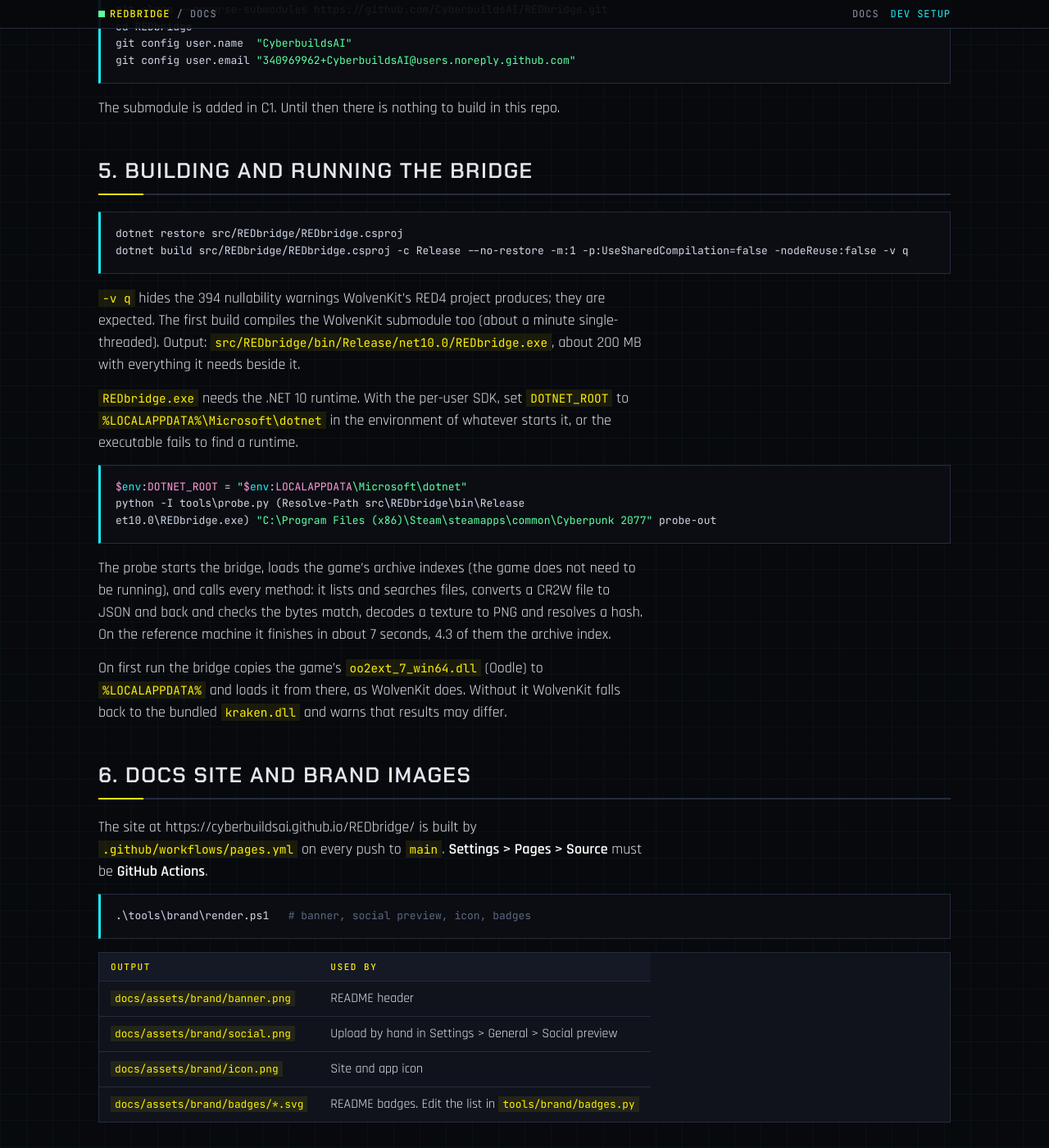
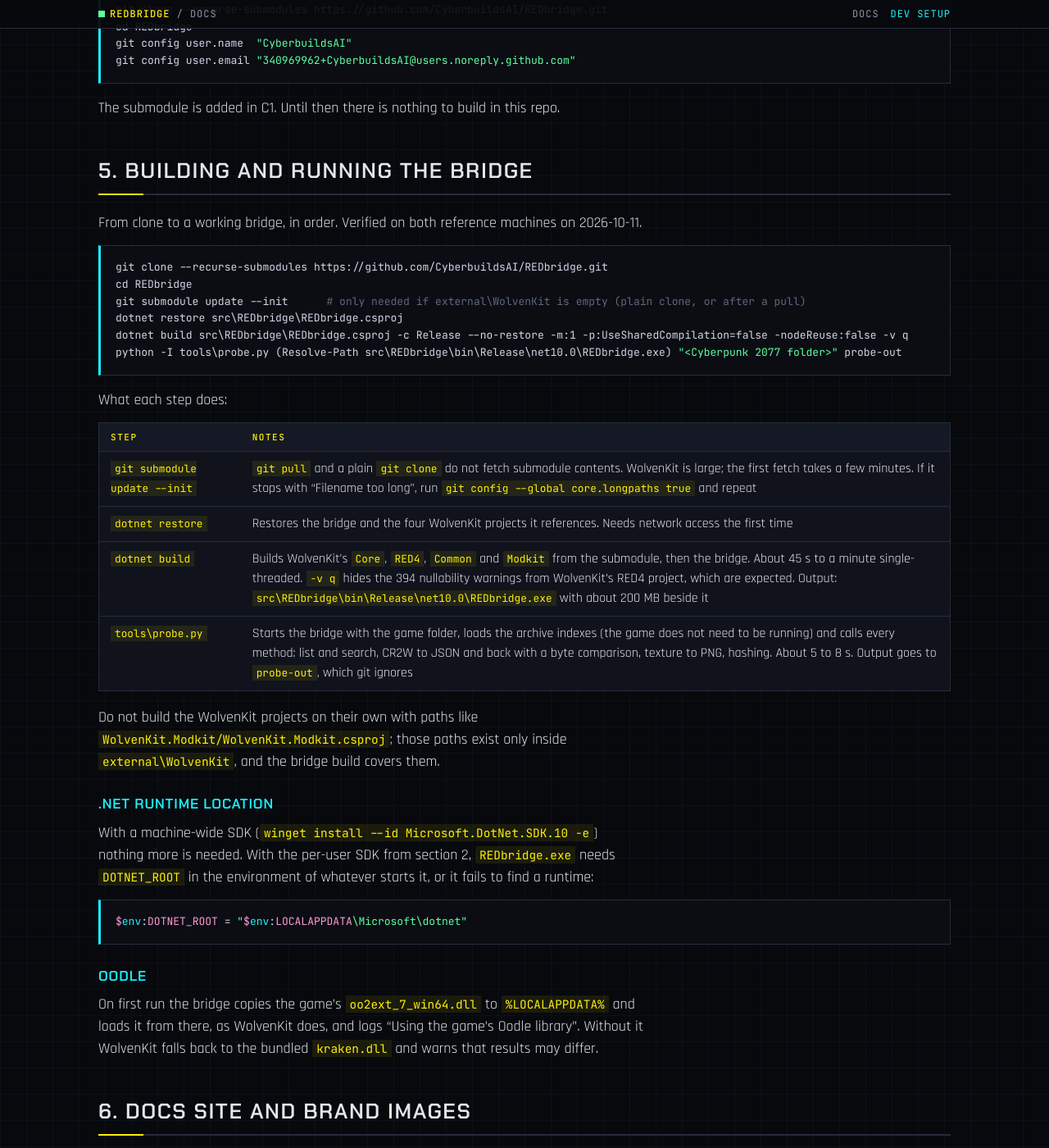
Before and after one commit to CyberbuildsAI/REDbridge, a Jekyll site: the page built from docs/dev-setup.md, in a window 1280 px wide and 1400 px high, scrolled down 3178 px. Shown: the whole window at 82% size. Built offline with Jekyll 4.4.1, drawn with Linux system fonts in a browser that asks for light colours; our own code applies the rules of GitHub Pages for plain Markdown files.

Commit message:
Document the build as one sequence from clone to probe
The steps as run on the second machine: clone with submodules, init the submodule after a pull, restore, build with the low-memory flags and quiet output, run the probe. Adds a Build section to the README.

Co-Authored-By: Claude Fable 5.1 <noreply@anthropic.com>
Claude-Session: https://claude.ai/code/session_01QkNW84wQneonKhZEnY9Ci9

````diff
--- a/docs/dev-setup.md
+++ b/docs/dev-setup.md
@@ -97,24 +97,39 @@ The submodule is added in C1. Until then there is nothing to build in this repo.
 
 ## 5. Building and running the bridge
 
+From clone to a working bridge, in order. Verified on both reference machines on 2026-10-11.
+
 ```powershell
-dotnet restore src/REDbridge/REDbridge.csproj
-dotnet build src/REDbridge/REDbridge.csproj -c Release --no-restore -m:1 -p:UseSharedCompilation=false -nodeReuse:false -v q
+git clone --recurse-submodules https://github.com/CyberbuildsAI/REDbridge.git
+cd REDbridge
+git submodule update --init      # only needed if external\WolvenKit is empty (plain clone, or after a pull)
+dotnet restore src\REDbridge\REDbridge.csproj
+dotnet build src\REDbridge\REDbridge.csproj -c Release --no-restore -m:1 -p:UseSharedCompilation=false -nodeReuse:false -v q
+python -I tools\probe.py (Resolve-Path src\REDbridge\bin\Release\net10.0\REDbridge.exe) "<Cyberpunk 2077 folder>" probe-out
 ```
 
-`-v q` hides the 394 nullability warnings WolvenKit's RED4 project produces; they are expected. The first build compiles the WolvenKit submodule too (about a minute single-threaded). Output: `src/REDbridge/bin/Release/net10.0/REDbridge.exe`, about 200 MB with everything it needs beside it.
+What each step does:
 
-`REDbridge.exe` needs the .NET 10 runtime. With the per-user SDK, set `DOTNET_ROOT` to `%LOCALAPPDATA%\Microsoft\dotnet` in the environment of whatever starts it, or the executable fails to find a runtime.
+| Step | Notes |
+|---|---|
+| `git submodule update --init` | `git pull` and a plain `git clone` do not fetch submodule contents. WolvenKit is large; the first fetch takes a few minutes. If it stops with "Filename too long", run `git config --global core.longpaths true` and repeat |
+| `dotnet restore` | Restores the bridge and the four WolvenKit projects it references. Needs network access the first time |
+| `dotnet build` | Builds WolvenKit's `Core`, `RED4`, `Common` and `Modkit` from the submodule, then the bridge. About 45 s to a minute single-threaded. `-v q` hides the 394 nullability warnings from WolvenKit's RED4 project, which are expected. Output: `src\REDbridge\bin\Release\net10.0\REDbridge.exe` with about 200 MB beside it |
+| `tools\probe.py` | Starts the bridge with the game folder, loads the archive indexes (the game does not need to be running) and calls every method: list and search, CR2W to JSON and back with a byte comparison, texture to PNG, hashing. About 5 to 8 s. Output goes to `probe-out`, which git ignores |
+
+Do not build the WolvenKit projects on their own with paths like `WolvenKit.Modkit/WolvenKit.Modkit.csproj`; those paths exist only inside `external\WolvenKit`, and the bridge build covers them.
+
+### .NET runtime location
+
+With a machine-wide SDK (`winget install --id Microsoft.DotNet.SDK.10 -e`) nothing more is needed. With the per-user SDK from section 2, `REDbridge.exe` needs `DOTNET_ROOT` in the environment of whatever starts it, or it fails to find a runtime:
 
 ```powershell
 $env:DOTNET_ROOT = "$env:LOCALAPPDATA\Microsoft\dotnet"
-python -I tools\probe.py (Resolve-Path src\REDbridge\bin\Release
-et10.0\REDbridge.exe) "C:\Program Files (x86)\Steam\steamapps\common\Cyberpunk 2077" probe-out
 ```
 
-The probe starts the bridge, loads the game's archive indexes (the game does not need to be running), and calls every method: it lists and searches files, converts a CR2W file to JSON and back and checks the bytes match, decodes a texture to PNG and resolves a hash. On the reference machine it finishes in about 7 seconds, 4.3 of them the archive index.
+### Oodle
 
-On first run the bridge copies the game's `oo2ext_7_win64.dll` (Oodle) to `%LOCALAPPDATA%` and loads it from there, as WolvenKit does. Without it WolvenKit falls back to the bundled `kraken.dll` and warns that results may differ.
+On first run the bridge copies the game's `oo2ext_7_win64.dll` to `%LOCALAPPDATA%` and loads it from there, as WolvenKit does, and logs "Using the game's Oodle library". Without it WolvenKit falls back to the bundled `kraken.dll` and warns that results may differ.
 
 ## 6. Docs site and brand images
 
````
Also changed, not shown: README.md.
